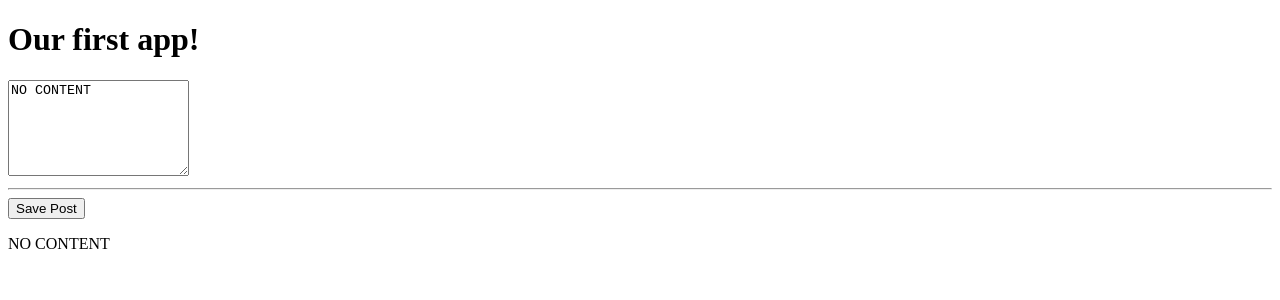
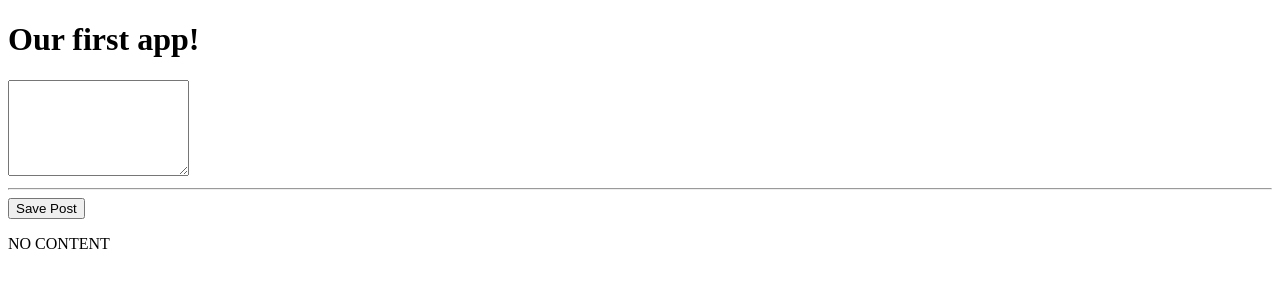
Before and after one commit to JonathanHarmon/mean-stack, an Angular app: page / in a window 1280 px wide. Shown: the top 300 px of the page. Built offline with nearby package versions, Linux system fonts and the light colour scheme.

Commit message:
Added bindings to post-create

```diff
--- a/src/app/app.module.ts
+++ b/src/app/app.module.ts
@@ -1,5 +1,6 @@
 import { NgModule } from '@angular/core';
 import { BrowserModule } from '@angular/platform-browser';
+import { FormsModule } from '@angular/forms';
 
 import { AppComponent } from './app.component';
 import { PostCreateComponent } from './posts/post-create/post-create.component';
@@ -10,7 +11,8 @@
     PostCreateComponent
   ],
   imports: [
-    BrowserModule
+    BrowserModule,
+    FormsModule
   ],
   providers: [],
   bootstrap: [AppComponent]
--- a/src/app/posts/post-create/post-create.component.html
+++ b/src/app/posts/post-create/post-create.component.html
@@ -1,4 +1,4 @@
- <textarea rows="6" [value]="newPost"></textarea>
+ <textarea rows="6" [(ngModel)]="enteredValue"></textarea>
  <hr>
  <button (click)="onAddPost()">Save Post</button>
 <p>{{ newPost }}</p>
--- a/src/app/posts/post-create/post-create.component.ts
+++ b/src/app/posts/post-create/post-create.component.ts
@@ -5,9 +5,10 @@
   templateUrl: './post-create.component.html',
 })
 export class PostCreateComponent {
+  enteredValue = '';
   newPost = 'NO CONTENT';
 
   onAddPost(){
-    this.newPost = 'The user\'s post';
+    this.newPost = this.enteredValue;
   }
 }
```
